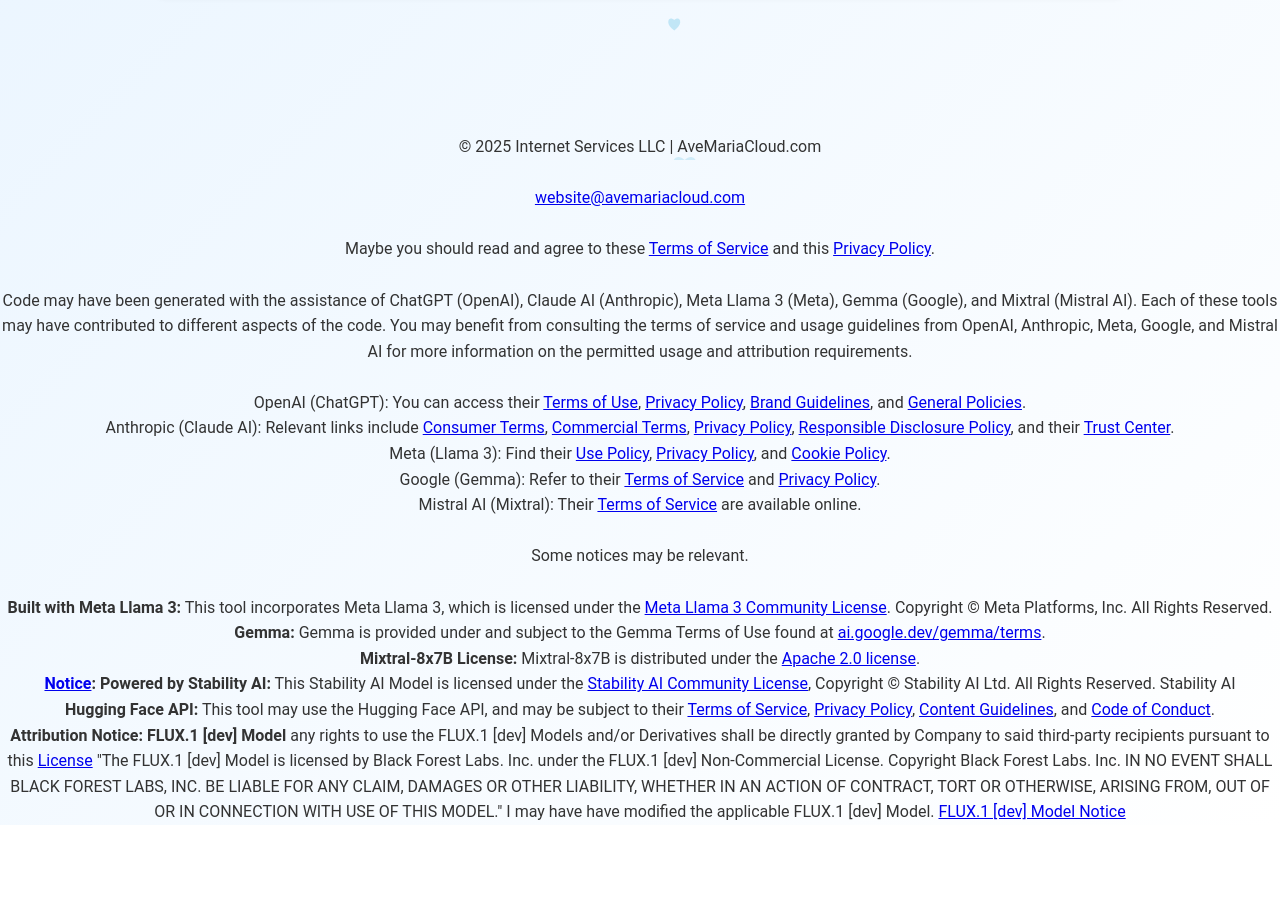
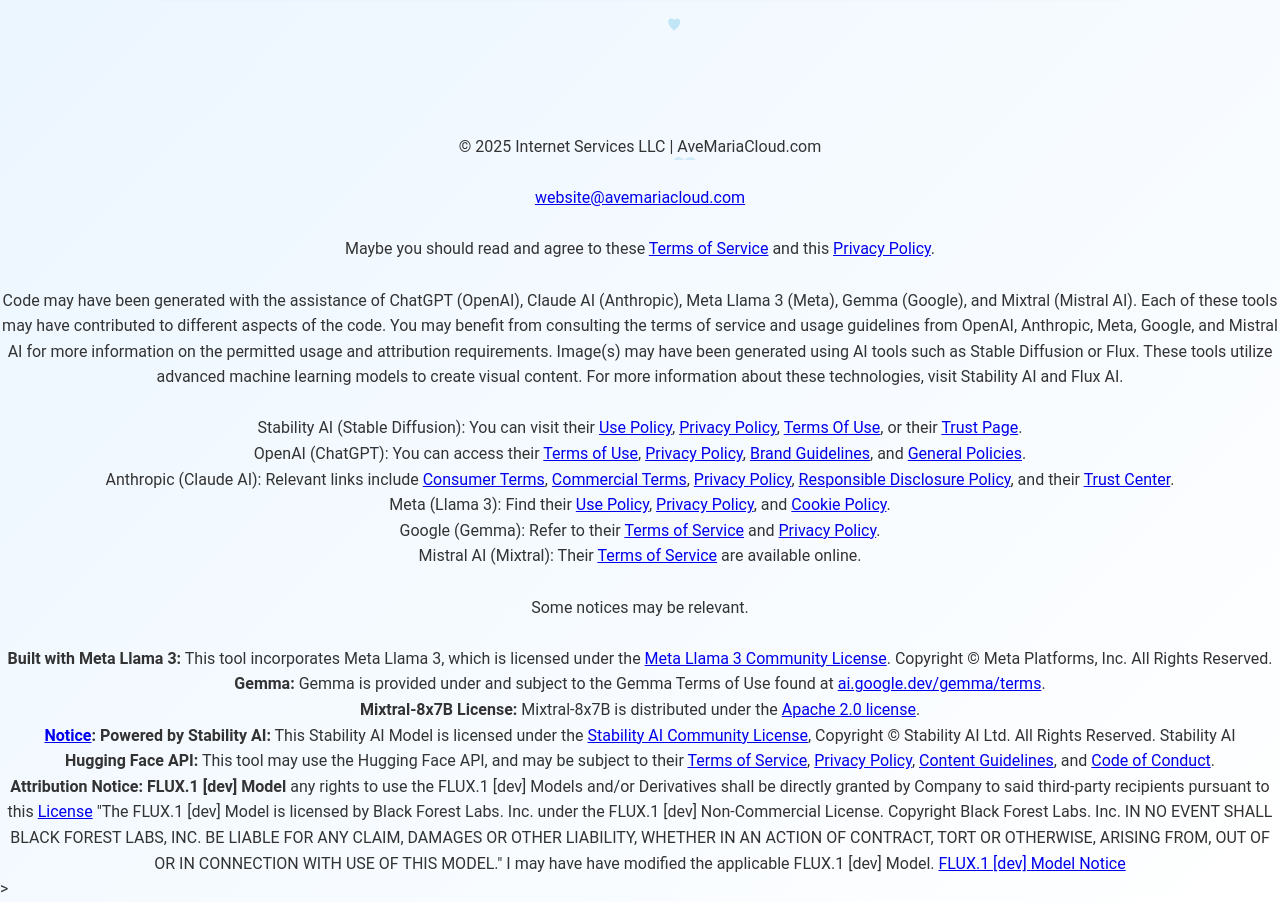
Before and after one commit to in-loving-remembrance-of-calvin-clark/website, a plain HTML site: page index.html in a window 1280 px wide. Shown: the part 640-1542 px from the top of the page. Before the commit the page ends 1465 px from the top, so only its background shows below. Drawn offline with Linux system fonts and the light colour scheme.

Commit message:
Update index.html

```diff
--- a/index.html
+++ b/index.html
@@ -1,3 +1,4 @@
+
 <!DOCTYPE html>
 <html lang="en">
 <head>
@@ -137,14 +138,15 @@
         </center>
     </div>
     <BR><BR><BR>
-    <p><center>
+       <center><p>
         © 2025 Internet Services LLC | AveMariaCloud.com<BR><BR>
         <a href="mailto:website@avemariacloud.com">website@avemariacloud.com</a>
         <BR><BR>
         Maybe you should read and agree to these <a href="https://avemariacloud.com/terms.html" target="_blank">Terms of Service</a> and this <a href="https://avemariacloud.com/privacy.html" target="_blank">Privacy Policy</a>.
         <br><br>
-        Code may have been generated with the assistance of ChatGPT (OpenAI), Claude AI (Anthropic), Meta Llama 3 (Meta), Gemma (Google), and Mixtral (Mistral AI). Each of these tools may have contributed to different aspects of the code. You may benefit from consulting the terms of service and usage guidelines from OpenAI, Anthropic, Meta, Google, and Mistral AI for more information on the permitted usage and attribution requirements.
+        Code may have been generated with the assistance of ChatGPT (OpenAI), Claude AI (Anthropic), Meta Llama 3 (Meta), Gemma (Google), and Mixtral (Mistral AI). Each of these tools may have contributed to different aspects of the code. You may benefit from consulting the terms of service and usage guidelines from OpenAI, Anthropic, Meta, Google, and Mistral AI for more information on the permitted usage and attribution requirements. Image(s) may have been generated using AI tools such as Stable Diffusion or Flux. These tools utilize advanced machine learning models to create visual content. For more information about these technologies, visit Stability AI and Flux AI.
         <br><br>
+Stability AI (Stable Diffusion): You can visit their <a href="https://stability.ai/use-policy" target="_blank">Use Policy</a>, <a href="https://stability.ai/privacy-policy" target="_blank">Privacy Policy</a>, <a href="https://stability.ai/terms-of-use" target="_blank">Terms Of Use</a>, or their <a href="https://trust.stability.ai/" target="_blank">Trust Page</a>.<br>
         OpenAI (ChatGPT): You can access their <a href="https://openai.com/policies/terms-of-use/">Terms of Use</a>, <a href="https://openai.com/policies/row-privacy-policy/">Privacy Policy</a>, <a href="https://openai.com/brand/">Brand Guidelines</a>, and <a href="https://openai.com/policies/">General Policies</a>.<br>
         Anthropic (Claude AI): Relevant links include <a href="https://www.anthropic.com/legal/consumer-terms">Consumer Terms</a>, <a href="https://www.anthropic.com/legal/commercial-terms">Commercial Terms</a>, <a href="https://www.anthropic.com/legal/privacy">Privacy Policy</a>, <a href="https://www.anthropic.com/responsible-disclosure-policy">Responsible Disclosure Policy</a>, and their <a href="https://trust.anthropic.com/">Trust Center</a>.<br>
         Meta (Llama 3): Find their <a href="https://www.llama.com/llama3/use-policy/">Use Policy</a>, <a href="https://www.facebook.com/privacy/policy/">Privacy Policy</a>, and <a href="https://www.facebook.com/privacy/policies/cookies/?entry_point=cookie_policy_redirect&entry=0">Cookie Policy</a>.<br>
@@ -158,8 +160,19 @@
         <strong><a href="https://avemariacloud.com/stability-ai-notice.txt">Notice</a>: Powered by Stability AI:</strong> This Stability AI Model is licensed under the <a href="https://stability.ai/community-license-agreement">Stability AI Community License</a>, Copyright ©  Stability AI Ltd. All Rights Reserved. Stability AI<br>
         <strong>Hugging Face API:</strong> This tool may use the Hugging Face API, and may be subject to their <a href="https://huggingface.co/terms-of-service" target="_blank">Terms of Service</a>, <a href="https://huggingface.co/privacy" target="_blank">Privacy Policy</a>, <a href="https://huggingface.co/content-guidelines">Content Guidelines</a>, and <a href="https://huggingface.co/code-of-conduct">Code of Conduct</a>.<br>
         <strong>Attribution Notice: FLUX.1 [dev] Model</strong> any rights to use the FLUX.1 [dev] Models and/or Derivatives shall be directly granted by Company to said third-party recipients pursuant to this <a href="https://huggingface.co/black-forest-labs/FLUX.1-dev/blob/main/LICENSE.md">License</a> "The FLUX.1 [dev] Model is licensed by Black Forest Labs. Inc. under the FLUX.1 [dev] Non-Commercial License. Copyright Black Forest Labs. Inc. IN NO EVENT SHALL BLACK FOREST LABS, INC. BE LIABLE FOR ANY CLAIM, DAMAGES OR OTHER LIABILITY, WHETHER IN AN ACTION OF CONTRACT, TORT OR OTHERWISE, ARISING FROM, OUT OF OR IN CONNECTION WITH USE OF THIS MODEL." I may have have modified the applicable FLUX.1 [dev] Model. <a href="https://avemariacloud.com/flux.1-[dev]-notice.txt">FLUX.1 [dev] Model Notice</a>
-    </center>
     </p>
+
+
+</center>>
+
+
+
+
+
+
+
+
+
 
     <script>
         const canvas = document.querySelector('.floating-hearts');
```
